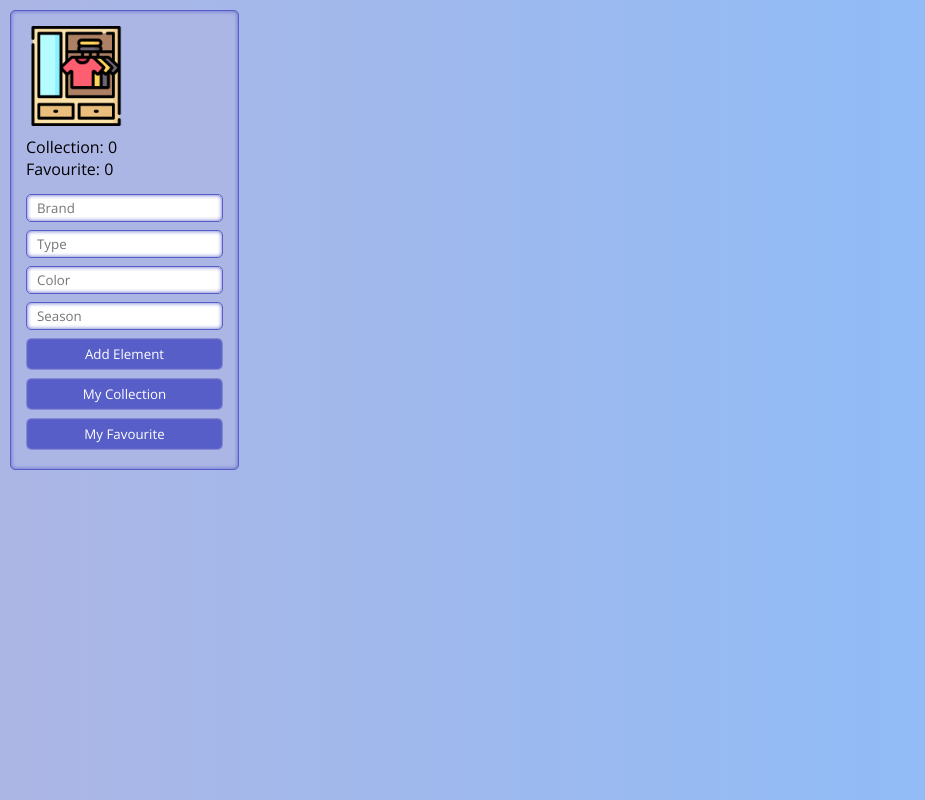
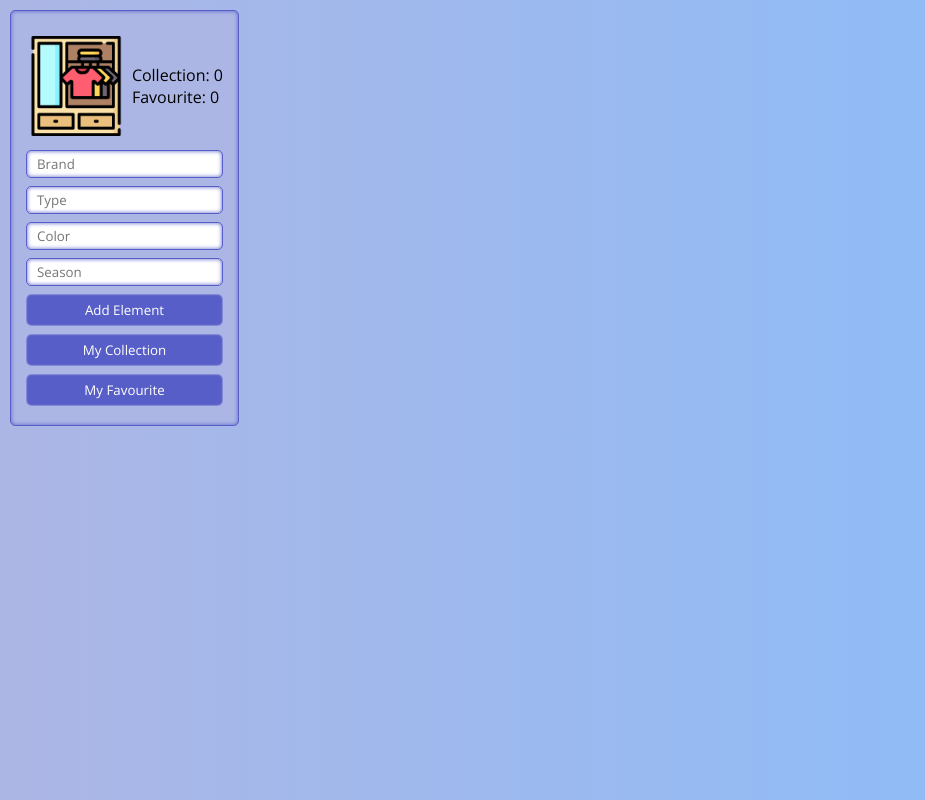
Before and after one commit to vavilentar/online-wardrobe, a plain HTML site: page index.html in a window 1280 px wide. Shown: the whole page, without its empty margins (0-925 px from the left). Drawn offline with nearby package versions, Linux system fonts and the light colour scheme.

Commit message:
Add files via upload

```diff
--- a/css/style.css
+++ b/css/style.css
@@ -202,8 +202,11 @@ button:hover {
 	width: 100px;
 }
 
-#counters {
+#header {
 	margin: 10px 0;
+	display: flex;
+	align-items:center;
+	justify-content: space-between;
 }
 
 @media (max-width: 426px) {
--- a/index.html
+++ b/index.html
@@ -12,10 +12,12 @@
 <body>
 	<div class="content_wrapper">
 		<div id="new-cloth_form">
-			<img id="logotype" src="./icon/closet.png" alt="">
-			<div id="counters">
-				<div id="cloth-collection_counter">Collection: 0</div>
-				<div id="fav-collection_counter">Favourite: 0</div>
+			<div id="header">
+				<img id="logotype" src="./icon/closet.png" alt="">
+<div id="counters">
+					<div id="cloth-collection_counter">Collection: 0</div>
+					<div id="fav-collection_counter">Favourite: 0</div>
+</div>
 			</div>
 			<input value="" class="new-cloth_input" placeholder="Brand" type="text">
 			<input value="" class="new-cloth_input" placeholder="Type" type="text">
```
